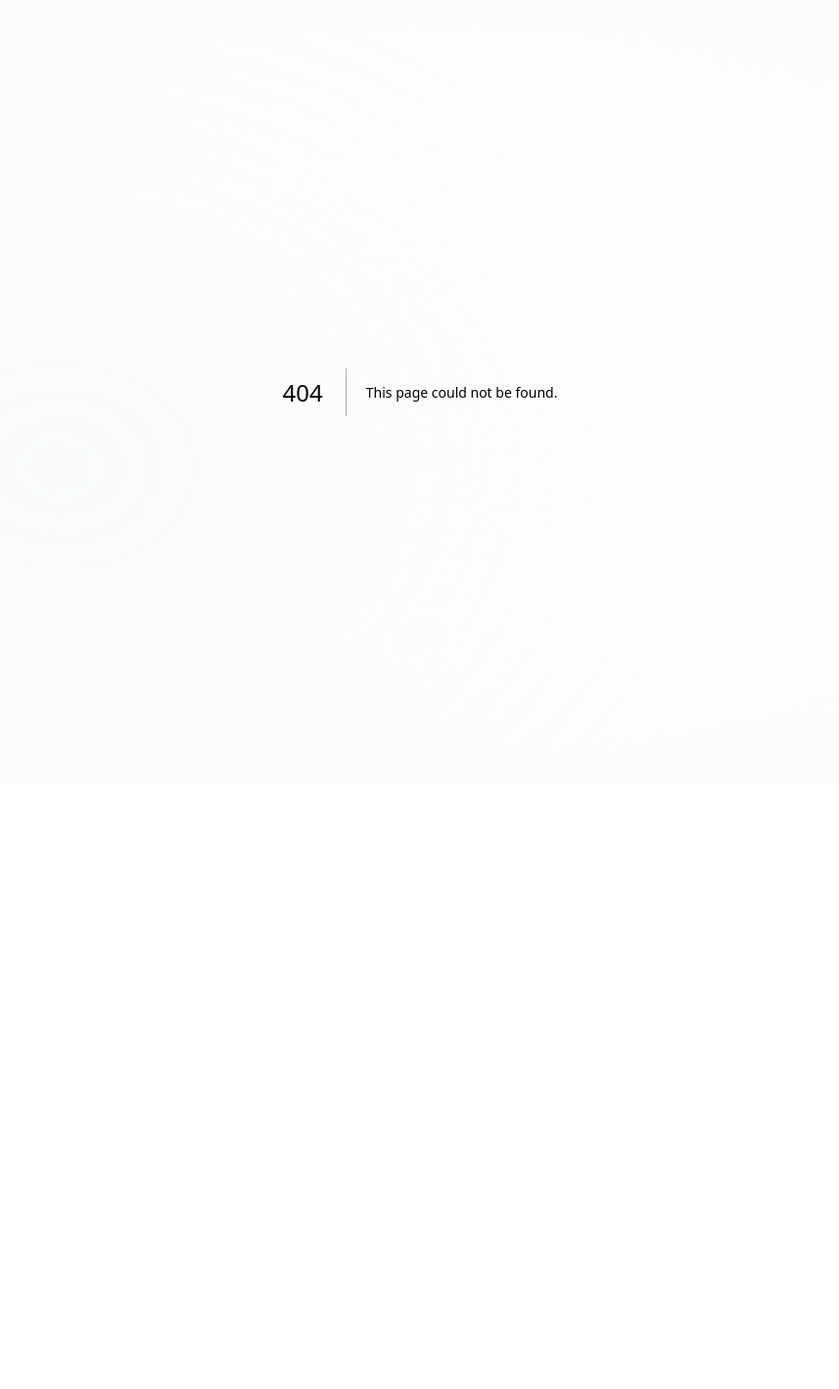
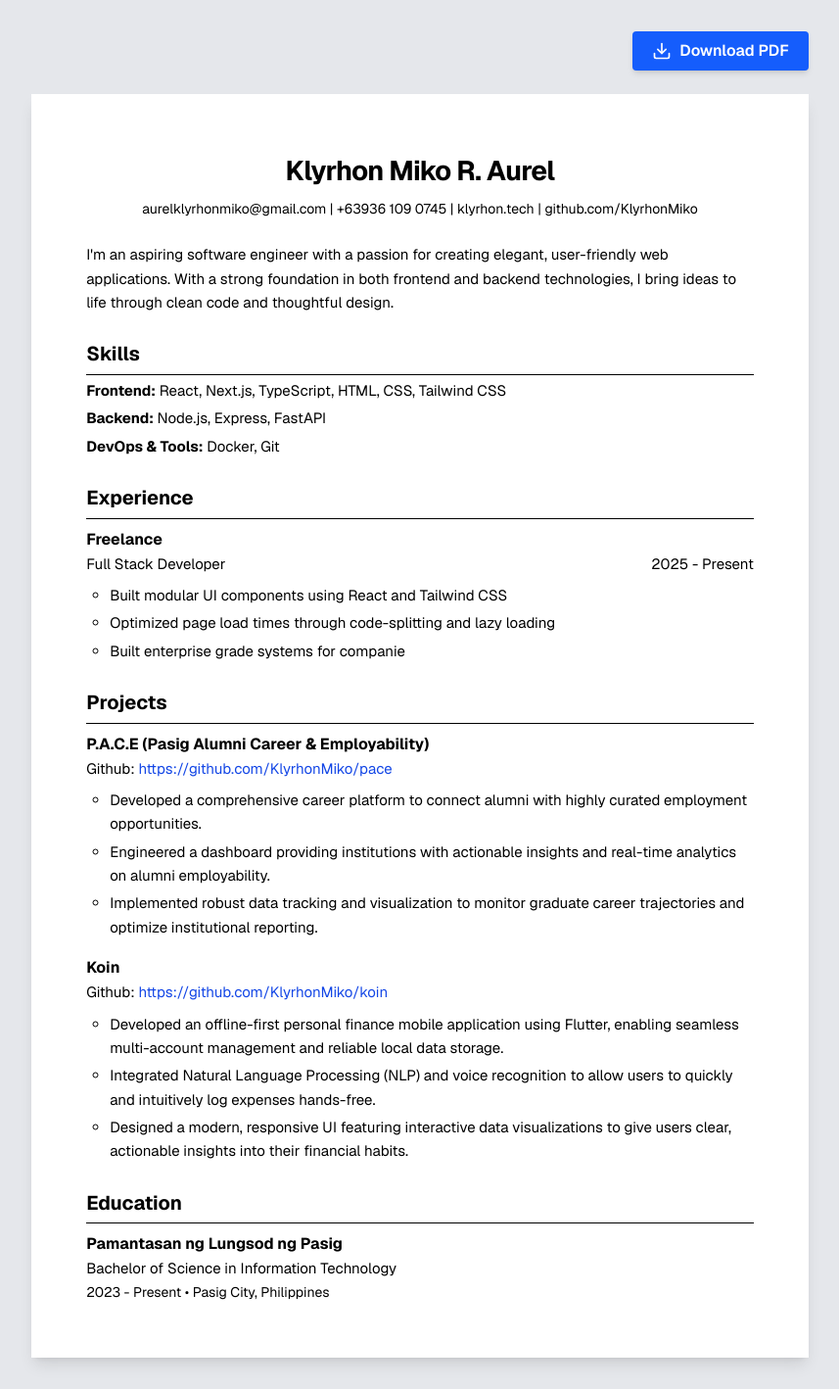
Before and after one commit to KlyrhonMiko/portfolio, a Next.js app: page /resume in a window 1280 px wide. Before the commit this address had no page. Shown: the whole page at 98% size, without its empty margins (211-1068 px from the left). Before the commit the page ends 800 px from the top, so only its background shows below. Built offline with nearby package versions, Linux system fonts and the light colour scheme.

Commit message:
feat: added resume integration

```diff
--- /dev/null
+++ b/src/app/resume/page.tsx
@@ -0,0 +1,124 @@
+import React from 'react';
+
+export const metadata = {
+  title: 'Resume | Klyrhon Miko R. Aurel',
+  description: 'View and download the resume of Klyrhon Miko R. Aurel.',
+};
+
+export default function ResumePage() {
+  return (
+    <div className="min-h-screen bg-gray-200 py-8 px-4 sm:px-8 font-sans text-black">
+      {/* Download Button Area */}
+      <div className="max-w-[21cm] mx-auto mb-6 flex justify-end">
+        <a
+          href="/resume.pdf"
+          download="Klyrhon_Miko_Aurel_Resume.pdf"
+          className="inline-flex items-center gap-2 bg-blue-600 hover:bg-blue-700 text-white px-5 py-2 rounded shadow-md transition-colors font-semibold"
+        >
+          <svg xmlns="http://www.w3.org/2000/svg" width="20" height="20" viewBox="0 0 24 24" fill="none" stroke="currentColor" strokeWidth="2" strokeLinecap="round" strokeLinejoin="round">
+            <path d="M21 15v4a2 2 0 0 1-2 2H5a2 2 0 0 1-2-2v-4"></path>
+            <polyline points="7 10 12 15 17 10"></polyline>
+            <line x1="12" y1="15" x2="12" y2="3"></line>
+          </svg>
+          Download PDF
+        </a>
+      </div>
+
+      {/* A4 Paper Container */}
+      <div className="max-w-[21cm] mx-auto bg-white p-10 sm:p-14 shadow-lg text-[15px] leading-relaxed">
+
+        {/* Header */}
+        <div className="text-center mb-6">
+          <h1 className="text-[28px] font-bold mb-1 tracking-tight">Klyrhon Miko R. Aurel</h1>
+          <p className="text-[14px]">
+            aurelklyrhonmiko@gmail.com | +63936 109 0745 |{' '}
+            <a href="https://klyrhon.tech" target="_blank" rel="noopener noreferrer" className="hover:underline">klyrhon.tech</a>{' '}
+            |{' '}
+            <a href="https://github.com/KlyrhonMiko" target="_blank" rel="noopener noreferrer" className="hover:underline">github.com/KlyrhonMiko</a>
+          </p>
+        </div>
+
+        <div className="mb-6">
+          <p>
+            I'm an aspiring software engineer with a passion for creating elegant, user-friendly web applications.
+            With a strong foundation in both frontend and backend technologies, I bring ideas to life through clean code
+            and thoughtful design.
+          </p>
+        </div>
+
+        {/* Skills */}
+        <section className="mb-6">
+          <h2 className="text-[20px] font-bold">Skills</h2>
+          <hr className="border-t-[1.5px] border-black my-1" />
+          <div className="space-y-1">
+            <p><span className="font-bold">Frontend:</span> React, Next.js, TypeScript, HTML, CSS, Tailwind CSS</p>
+            <p><span className="font-bold">Backend:</span> Node.js, Express, FastAPI</p>
+            <p><span className="font-bold">DevOps & Tools:</span> Docker, Git</p>
+          </div>
+        </section>
+
+        {/* Experience */}
+        <section className="mb-6">
+          <h2 className="text-[20px] font-bold">Experience</h2>
+          <hr className="border-t-[1.5px] border-black my-1" />
+
+          <div className="mt-2">
+            <h3 className="font-bold text-[16px]">Freelance</h3>
+            <div className="flex justify-between text-[15px] mb-2">
+              <span>Full Stack Developer</span>
+              <span>2025 - Present</span>
+            </div>
+            <ul className="pl-6 space-y-1" style={{ listStyleType: 'circle' }}>
+              <li>Built modular UI components using React and Tailwind CSS</li>
+              <li>Optimized page load times through code-splitting and lazy loading</li>
+              <li>Built enterprise grade systems for companie</li>
+            </ul>
+          </div>
+        </section>
+
+        {/* Projects */}
+        <section className="mb-6">
+          <h2 className="text-[20px] font-bold">Projects</h2>
+          <hr className="border-t-[1.5px] border-black my-1" />
+
+          <div className="mt-2 mb-4">
+            <h3 className="font-bold text-[16px]">P.A.C.E (Pasig Alumni Career & Employability)</h3>
+            <div className="text-[15px] mb-2">
+              Github: <a href="https://github.com/KlyrhonMiko/pace" target="_blank" rel="noopener noreferrer" className="text-blue-700 hover:underline">https://github.com/KlyrhonMiko/pace</a>
+            </div>
+            <ul className="pl-6 space-y-1" style={{ listStyleType: 'circle' }}>
+              <li>Developed a comprehensive career platform to connect alumni with highly curated employment opportunities.</li>
+              <li>Engineered a dashboard providing institutions with actionable insights and real-time analytics on alumni employability.</li>
+              <li>Implemented robust data tracking and visualization to monitor graduate career trajectories and optimize institutional reporting.</li>
+            </ul>
+          </div>
+
+          <div className="mb-4">
+            <h3 className="font-bold text-[16px]">Koin</h3>
+            <div className="text-[15px] mb-2">
+              Github: <a href="https://github.com/KlyrhonMiko/koin" target="_blank" rel="noopener noreferrer" className="text-blue-700 hover:underline">https://github.com/KlyrhonMiko/koin</a>
+            </div>
+            <ul className="pl-6 space-y-1" style={{ listStyleType: 'circle' }}>
+              <li>Developed an offline-first personal finance mobile application using Flutter, enabling seamless multi-account management and reliable local data storage.</li>
+              <li>Integrated Natural Language Processing (NLP) and voice recognition to allow users to quickly and intuitively log expenses hands-free.</li>
+              <li>Designed a modern, responsive UI featuring interactive data visualizations to give users clear, actionable insights into their financial habits.</li>
+            </ul>
+          </div>
+        </section>
+
+        {/* Education */}
+        <section>
+          <h2 className="text-[20px] font-bold">Education</h2>
+          <hr className="border-t-[1.5px] border-black my-1" />
+
+          <div className="mt-2">
+            <h3 className="font-bold text-[16px]">Pamantasan ng Lungsod ng Pasig</h3>
+            <p>Bachelor of Science in Information Technology</p>
+            <p className="text-[14px]">2023 - Present • Pasig City, Philippines</p>
+          </div>
+        </section>
+
+      </div>
+    </div>
+  );
+}
```
Also changed, not shown: 1 other file (tests, documents, lock files or other folders).
